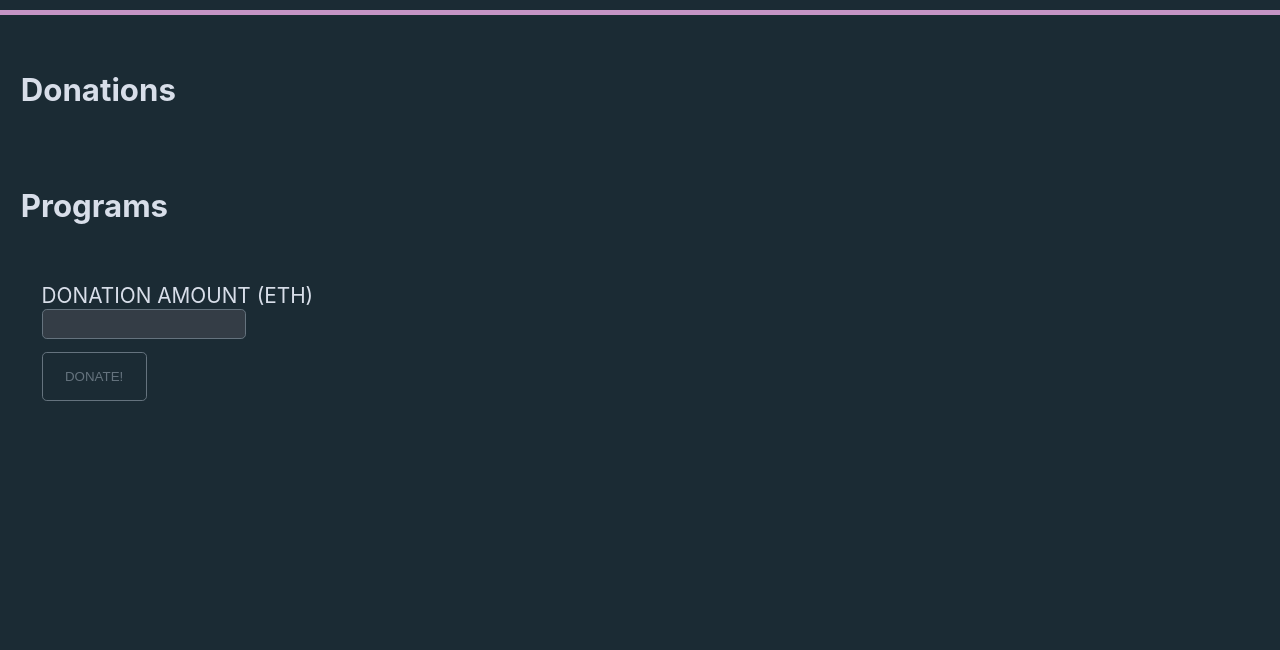
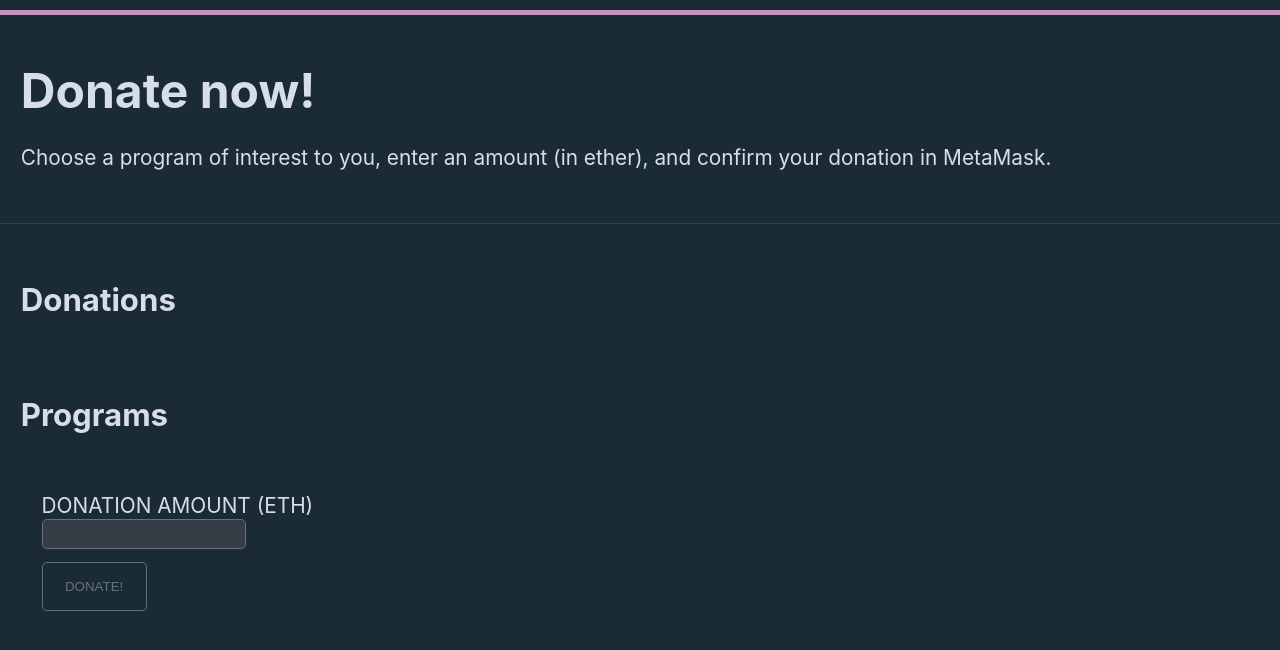
Before and after one commit to kwight/blockchain-developer-bootcamp-final-project, a website: page src/doner/index.html in a window 1280 px wide. Shown: the part 84-734 px from the top of the page. Drawn offline with Linux system fonts and the light colour scheme; files that its build step writes are made by us from their sources.

Commit message:
Add proper description sections to the remaining views.

```diff
--- a/src/doner/index.html
+++ b/src/doner/index.html
@@ -45,6 +45,11 @@
         </ul>
     </nav>
     <main id="main-content" class="active">
+        <section id="description-section">
+            <h1>Donate now!</h1>
+            <p>Choose a program of interest to you, enter an amount (in ether), and confirm your donation in MetaMask.
+            </p>
+        </section>
         <section id="donations-section">
             <h2>Donations</h2>
             <table id="registered-donations"></table>
```
Also changed, not shown: src/charity/index.html (+4 -0 lines), src/owner/index.html (+4 -2 lines).
